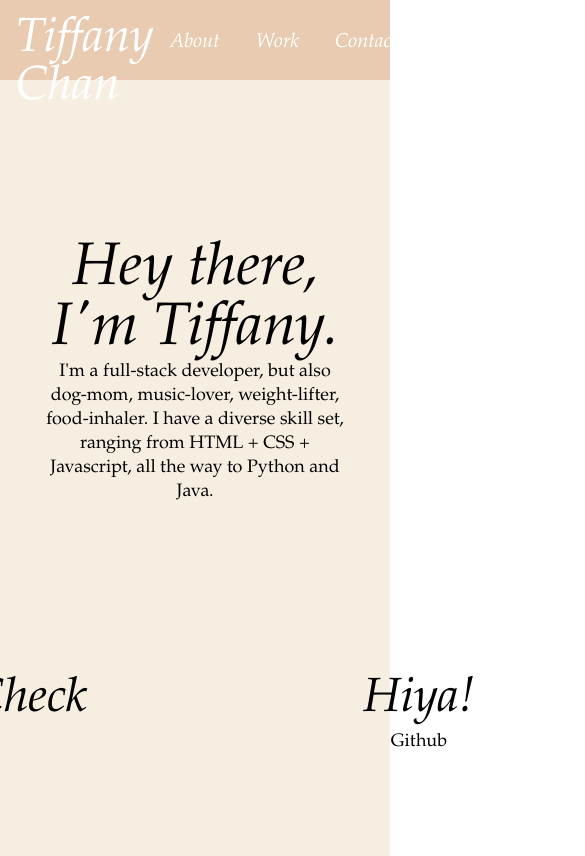
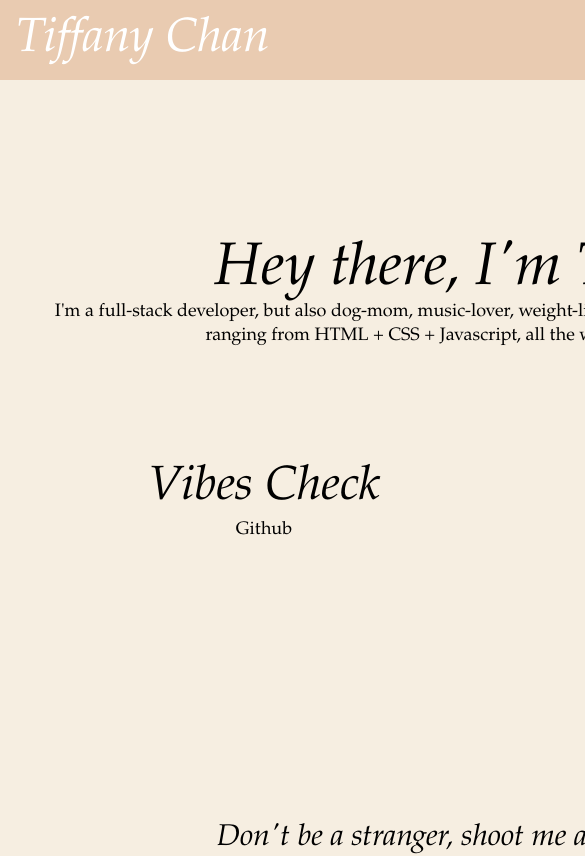
Before and after one commit to tiffchannn/tiffany_portfolio, a Next.js app: page / in a window 390 px wide. Shown: the top 856 px of the page, 585 px wide, since content can reach past the window. Built offline with nearby package versions, Linux system fonts and the light colour scheme; a web font is replaced by a local one.

Commit message:
Updated responsive styling

```diff
--- a/pages/index.js
+++ b/pages/index.js
@@ -5,7 +5,7 @@ import Link from 'next/link'
 export default function Home() {
   return (
     // <div className={styles.container}>
-    <div className="bg-nude-100 min-h-screen p-0">
+    <div className="bg-nude-100 h-full lg:min-h-screen p-0 w-min lg:w-full">
       <Head>
         <title>Tiffany Chan | Web Developer</title>
       </Head>
@@ -25,11 +25,11 @@ export default function Home() {
       </div>
 
       {/* <main className={styles.main}> */}
-      <main className="flex flex-col flex-1 justify-center items-center pt-40 pb-20 px-10">
+      <main className="flex flex-col justify-center items-center h-full pt-40 pb-96 lg:pb-20 px-10">
 
         {/* INTRO SECTION */}
         {/* <div className={styles.top_section}> */}
-        <div className="h-72 w-full">
+        <div className="lg:h-72 w-full">
           {/* <h1 className={styles.title}> */}
           <h1 className="font-default italic m-0 text-6xl text-center">
             Hey there, I'm Tiffany.
@@ -44,7 +44,7 @@ export default function Home() {
 
         {/* PROJECT / WORK SECTION */}
         {/* <div className={styles.projects}> */}
-        <div className="flex flex-row mt-40">
+        <div className="flex flex-row mt-32 lg:mt-40">
           {/* <div className={styles.project_section}> */}
           <div className="mx-24 w-64 text-center">
             {/* <Link href="/work"><h2 className={styles.project_name}>Vibes Check</h2></Link> */}
--- a/pages/work.js
+++ b/pages/work.js
@@ -6,7 +6,8 @@ export default function Work() {
 
   return (
     // <div className={styles.container}>
-    <div className="bg-nude-100 min-h-screen p-0">
+    // <div className="bg-nude-100 min-h-screen p-0">
+    <div className="bg-nude-100 h-full lg:min-h-screen p-0 lg:w-full">
       <Head>
         <title>Tiffany Chan | Web Developer</title>
       </Head>
@@ -40,15 +41,15 @@ export default function Work() {
           <img
             src="/VibesCheck1.png"
             alt="Vibe Check Landing Page"
-            className="w-4/12 ml-3 mr-3" />
+            className="w-8/12 md:w-5/12 ml-3 mr-3" />
           <img
             src="/VibesCheck2.png"
             alt="Vibe Check Song Info"
-            className="w-4/12 mr-3" />
+            className="w-8/12 md:w-5/12 mr-3" />
           <img
             src="/VibesCheck3.png"
             alt="Vibe Check Add New Song"
-            className="w-4/12 mr-3" />
+            className="w-8/12 md:w-5/12 mr-3" />
         </div>
 
         <Link href="https://github.com/tiffchannn/vibesCheck">
@@ -69,15 +70,15 @@ export default function Work() {
           <img
             src="/Hiya_Dashboard.png"
             alt="Hiya Dashboard"
-            className="w-4/12 ml-2 mr-1" />
+            className="w-8/12 md:w-5/12 ml-2 mr-1" />
           <img
             src="/Hiya_PostDetail.png"
             alt="Hiya Post Detail Page"
-            className="w-4/12 ml-3 mr-1" />
+            className="w-8/12 md:w-5/12 ml-3 mr-1" />
           <img
             src="/Hiya_PostUpdate.png"
             alt="Hiya Update a Post"
-            className="w-4/12 ml-3 mr-2" />
+            className="w-8/12 md:w-5/12 ml-3 mr-2" />
         </div>
         <Link href="https://github.com/mkshin1/HIYA">
           {/* <h1 className={styles.project_name}>Hiya!</h1> */}
```
